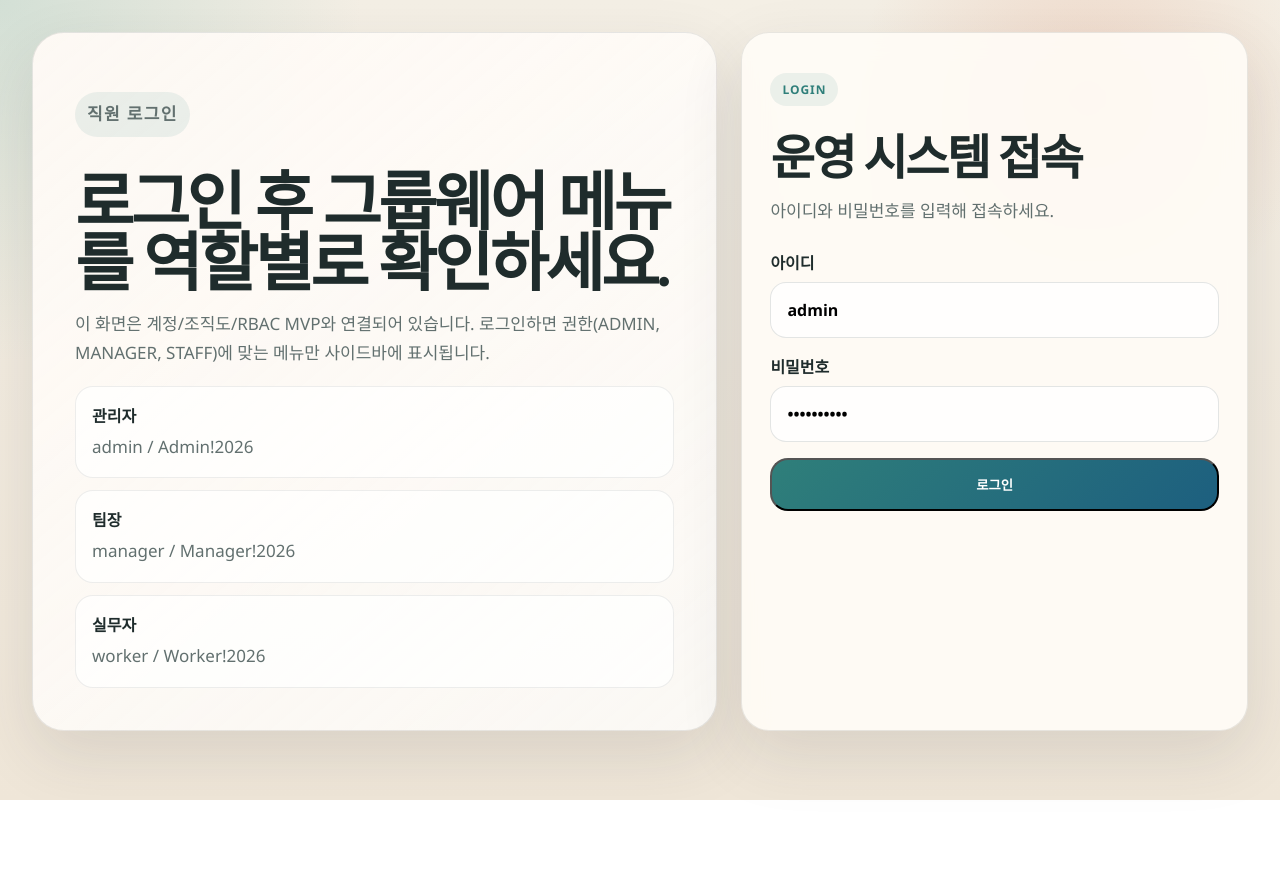
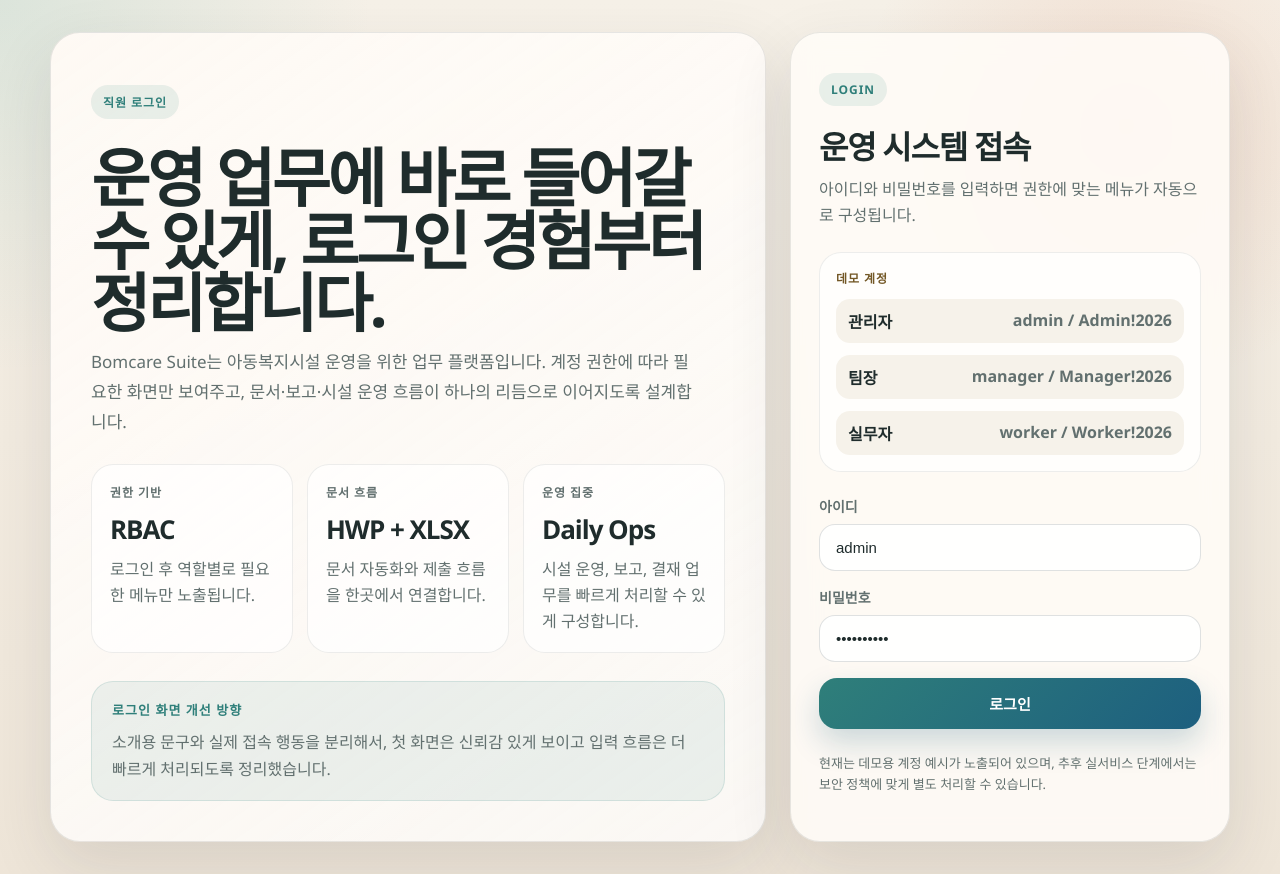
Before and after one commit to kingwabg/sc, a Next.js app in the folder bomcare-suite/apps/web/: page /login in a window 1280 px wide. Before the commit the page ends 800 px from the top, so only its background shows below. Built offline with nearby package versions, Linux system fonts and the light colour scheme.

Commit message:
feat: redesign login page ui

```diff
--- /dev/null
+++ b/bomcare-suite/apps/web/app/login/login.module.css
@@ -0,0 +1,308 @@
+.page {
+  min-height: 100vh;
+  padding: 32px;
+  display: flex;
+  align-items: center;
+  justify-content: center;
+  background:
+    radial-gradient(circle at top left, rgba(125, 183, 173, 0.22), transparent 24%),
+    radial-gradient(circle at 88% 14%, rgba(217, 120, 82, 0.16), transparent 20%),
+    linear-gradient(180deg, #f6f1e8 0%, #eee5d8 100%);
+}
+
+.shell {
+  width: min(1180px, 100%);
+  display: grid;
+  grid-template-columns: minmax(0, 1.05fr) minmax(380px, 440px);
+  gap: 24px;
+  align-items: stretch;
+}
+
+.hero,
+.card {
+  border: 1px solid rgba(31, 44, 44, 0.1);
+  border-radius: 30px;
+  box-shadow: 0 24px 64px rgba(47, 53, 54, 0.12);
+}
+
+.hero {
+  padding: 40px;
+  background: linear-gradient(145deg, rgba(255, 250, 245, 0.95), rgba(255, 255, 255, 0.72));
+  display: flex;
+  flex-direction: column;
+  justify-content: space-between;
+  gap: 28px;
+}
+
+.eyebrow {
+  display: inline-flex;
+  width: fit-content;
+  align-items: center;
+  gap: 8px;
+  padding: 8px 12px;
+  border-radius: 999px;
+  background: rgba(47, 127, 122, 0.1);
+  color: #2f7f7a;
+  font-size: 12px;
+  font-weight: 800;
+  letter-spacing: 0.08em;
+  text-transform: uppercase;
+}
+
+.heroTitle {
+  margin: 16px 0 12px;
+  font-size: clamp(34px, 5vw, 64px);
+  line-height: 0.98;
+  letter-spacing: -0.05em;
+  color: #1f2c2c;
+}
+
+.heroText,
+.helper,
+.demoValue,
+.noteText,
+.label {
+  color: #62706f;
+}
+
+.heroText {
+  margin: 0;
+  max-width: 62ch;
+  font-size: 17px;
+  line-height: 1.75;
+}
+
+.featureGrid {
+  display: grid;
+  grid-template-columns: repeat(3, minmax(0, 1fr));
+  gap: 14px;
+}
+
+.featureCard {
+  padding: 18px;
+  border-radius: 22px;
+  border: 1px solid rgba(31, 44, 44, 0.08);
+  background: rgba(255, 255, 255, 0.68);
+}
+
+.featureLabel {
+  display: block;
+  margin-bottom: 10px;
+  font-size: 12px;
+  font-weight: 800;
+  letter-spacing: 0.08em;
+  text-transform: uppercase;
+  color: #62706f;
+}
+
+.featureValue {
+  font-size: 26px;
+  font-weight: 800;
+  letter-spacing: -0.04em;
+  color: #1f2c2c;
+}
+
+.featureText {
+  margin: 10px 0 0;
+  color: #62706f;
+  line-height: 1.6;
+}
+
+.noteBox {
+  display: grid;
+  gap: 10px;
+  padding: 18px 20px;
+  border-radius: 22px;
+  background: rgba(47, 127, 122, 0.08);
+  border: 1px solid rgba(47, 127, 122, 0.14);
+}
+
+.noteTitle {
+  font-size: 13px;
+  font-weight: 800;
+  letter-spacing: 0.08em;
+  text-transform: uppercase;
+  color: #2f7f7a;
+}
+
+.noteText {
+  margin: 0;
+  line-height: 1.65;
+}
+
+.card {
+  padding: 28px;
+  background: rgba(255, 252, 247, 0.88);
+  backdrop-filter: blur(14px);
+  display: flex;
+  flex-direction: column;
+  gap: 24px;
+}
+
+.cardHeader {
+  display: grid;
+  gap: 12px;
+}
+
+.cardTitle {
+  margin: 0;
+  font-size: 32px;
+  line-height: 1.05;
+  letter-spacing: -0.04em;
+  color: #1f2c2c;
+}
+
+.helper {
+  margin: 0;
+  line-height: 1.65;
+}
+
+.demoBox {
+  display: grid;
+  gap: 12px;
+  padding: 16px;
+  border-radius: 22px;
+  background: rgba(255, 255, 255, 0.74);
+  border: 1px solid rgba(31, 44, 44, 0.08);
+}
+
+.demoTitle {
+  font-size: 12px;
+  font-weight: 800;
+  letter-spacing: 0.08em;
+  text-transform: uppercase;
+  color: #735826;
+}
+
+.demoItem {
+  display: flex;
+  justify-content: space-between;
+  gap: 16px;
+  padding: 10px 12px;
+  border-radius: 14px;
+  background: rgba(244, 239, 229, 0.78);
+}
+
+.demoKey {
+  font-weight: 700;
+  color: #1f2c2c;
+}
+
+.demoValue {
+  font-weight: 700;
+}
+
+.form {
+  display: grid;
+  gap: 16px;
+}
+
+.field {
+  display: grid;
+  gap: 8px;
+}
+
+.label {
+  font-size: 14px;
+  font-weight: 700;
+}
+
+.input {
+  width: 100%;
+  padding: 14px 16px;
+  border-radius: 16px;
+  border: 1px solid rgba(31, 44, 44, 0.14);
+  background: rgba(255, 255, 255, 0.95);
+  color: #1f2c2c;
+  font-size: 15px;
+  transition: border-color 0.2s ease, box-shadow 0.2s ease, transform 0.2s ease;
+}
+
+.input:focus {
+  outline: none;
+  border-color: rgba(47, 127, 122, 0.6);
+  box-shadow: 0 0 0 4px rgba(47, 127, 122, 0.12);
+}
+
+.error {
+  margin: 0;
+  padding: 12px 14px;
+  border-radius: 14px;
+  background: rgba(217, 120, 82, 0.12);
+  border: 1px solid rgba(217, 120, 82, 0.24);
+  color: #9a4e30;
+  font-size: 14px;
+  line-height: 1.55;
+}
+
+.submit {
+  border: 0;
+  border-radius: 18px;
+  padding: 15px 18px;
+  font-size: 15px;
+  font-weight: 800;
+  color: #fff;
+  background: linear-gradient(135deg, #2f7f7a, #1d5f7f);
+  cursor: pointer;
+  box-shadow: 0 14px 30px rgba(29, 95, 127, 0.22);
+  transition: transform 0.18s ease, box-shadow 0.18s ease, opacity 0.18s ease;
+}
+
+.submit:hover {
+  transform: translateY(-1px);
+  box-shadow: 0 18px 34px rgba(29, 95, 127, 0.26);
+}
+
+.submit:active {
+  transform: translateY(0);
+}
+
+.footerNote {
+  margin: 0;
+  font-size: 13px;
+  line-height: 1.6;
+  color: #62706f;
+}
+
+@media (max-width: 1080px) {
+  .shell {
+    grid-template-columns: 1fr;
+  }
+
+  .hero {
+    order: 2;
+  }
+
+  .card {
+    order: 1;
+  }
+}
+
+@media (max-width: 720px) {
+  .page {
+    padding: 18px;
+  }
+
+  .hero,
+  .card {
+    padding: 22px;
+    border-radius: 24px;
+  }
+
+  .featureGrid {
+    grid-template-columns: 1fr;
+  }
+
+  .demoItem {
+    flex-direction: column;
+    gap: 6px;
+  }
+
+  .heroTitle {
+    font-size: 36px;
+  }
+
+  .cardTitle {
+    font-size: 28px;
+  }
+}
--- a/bomcare-suite/apps/web/app/login/page.tsx
+++ b/bomcare-suite/apps/web/app/login/page.tsx
@@ -3,6 +3,19 @@
 import { FormEvent, useState } from "react";
 import { useRouter } from "next/navigation";
 import { authenticate, setSessionUser } from "../../lib/identity-store";
+import styles from "./login.module.css";
+
+const demoAccounts = [
+  { label: "관리자", value: "admin / Admin!2026" },
+  { label: "팀장", value: "manager / Manager!2026" },
+  { label: "실무자", value: "worker / Worker!2026" }
+];
+
+const highlights = [
+  { label: "권한 기반", value: "RBAC", text: "로그인 후 역할별로 필요한 메뉴만 노출됩니다." },
+  { label: "문서 흐름", value: "HWP + XLSX", text: "문서 자동화와 제출 흐름을 한곳에서 연결합니다." },
+  { label: "운영 집중", value: "Daily Ops", text: "시설 운영, 보고, 결재 업무를 빠르게 처리할 수 있게 구성합니다." }
+];
 
 export default function LoginPage() {
   const router = useRouter();
@@ -22,51 +35,88 @@ export default function LoginPage() {
   };
 
   return (
-    <main className="landing">
-      <section className="landing-hero">
-        <div className="landing-copy">
-          <p className="eyebrow">직원 로그인</p>
-          <h1>로그인 후 그룹웨어 메뉴를 역할별로 확인하세요.</h1>
-          <p>
-            이 화면은 계정/조직도/RBAC MVP와 연결되어 있습니다. 로그인하면 권한(ADMIN, MANAGER, STAFF)에 맞는
-            메뉴만 사이드바에 표시됩니다.
-          </p>
-
-          <div className="stack-list">
-            <div className="stack-item">
-              <strong>관리자</strong>
-              <p>admin / Admin!2026</p>
-            </div>
-            <div className="stack-item">
-              <strong>팀장</strong>
-              <p>manager / Manager!2026</p>
-            </div>
-            <div className="stack-item">
-              <strong>실무자</strong>
-              <p>worker / Worker!2026</p>
-            </div>
-          </div>
-        </div>
-
-        <article className="auth-card">
+    <main className={styles.page}>
+      <section className={styles.shell}>
+        <section className={styles.hero}>
           <div>
-            <p className="eyebrow">Login</p>
-            <h2>운영 시스템 접속</h2>
-            <p className="muted-copy">아이디와 비밀번호를 입력해 접속하세요.</p>
+            <p className={styles.eyebrow}>직원 로그인</p>
+            <h1 className={styles.heroTitle}>운영 업무에 바로 들어갈 수 있게, 로그인 경험부터 정리합니다.</h1>
+            <p className={styles.heroText}>
+              Bomcare Suite는 아동복지시설 운영을 위한 업무 플랫폼입니다. 계정 권한에 따라 필요한 화면만
+              보여주고, 문서·보고·시설 운영 흐름이 하나의 리듬으로 이어지도록 설계합니다.
+            </p>
           </div>
 
-          <form className="auth-form" onSubmit={submit}>
-            <label>
-              아이디
-              <input type="text" value={loginId} onChange={(e) => setLoginId(e.target.value)} />
+          <div className={styles.featureGrid}>
+            {highlights.map((item) => (
+              <article key={item.label} className={styles.featureCard}>
+                <span className={styles.featureLabel}>{item.label}</span>
+                <strong className={styles.featureValue}>{item.value}</strong>
+                <p className={styles.featureText}>{item.text}</p>
+              </article>
+            ))}
+          </div>
+
+          <div className={styles.noteBox}>
+            <strong className={styles.noteTitle}>로그인 화면 개선 방향</strong>
+            <p className={styles.noteText}>
+              소개용 문구와 실제 접속 행동을 분리해서, 첫 화면은 신뢰감 있게 보이고 입력 흐름은 더 빠르게
+              처리되도록 정리했습니다.
+            </p>
+          </div>
+        </section>
+
+        <article className={styles.card}>
+          <header className={styles.cardHeader}>
+            <p className={styles.eyebrow}>Login</p>
+            <h2 className={styles.cardTitle}>운영 시스템 접속</h2>
+            <p className={styles.helper}>아이디와 비밀번호를 입력하면 권한에 맞는 메뉴가 자동으로 구성됩니다.</p>
+          </header>
+
+          <div className={styles.demoBox}>
+            <strong className={styles.demoTitle}>데모 계정</strong>
+            {demoAccounts.map((account) => (
+              <div key={account.label} className={styles.demoItem}>
+                <span className={styles.demoKey}>{account.label}</span>
+                <span className={styles.demoValue}>{account.value}</span>
+              </div>
+            ))}
+          </div>
+
+          <form className={styles.form} onSubmit={submit}>
+            <label className={styles.field}>
+              <span className={styles.label}>아이디</span>
+              <input
+                className={styles.input}
+                type="text"
+                value={loginId}
+                onChange={(e) => setLoginId(e.target.value)}
+                autoComplete="username"
+              />
             </label>
-            <label>
-              비밀번호
-              <input type="password" value={password} onChange={(e) => setPassword(e.target.value)} />
+
+            <label className={styles.field}>
+              <span className={styles.label}>비밀번호</span>
+              <input
+                className={styles.input}
+                type="password"
+                value={password}
+                onChange={(e) => setPassword(e.target.value)}
+                autoComplete="current-password"
+              />
             </label>
-            {error ? <p className="muted-copy">{error}</p> : null}
-            <button type="submit">로그인</button>
+
+            {error ? <p className={styles.error}>{error}</p> : null}
+
+            <button className={styles.submit} type="submit">
+              로그인
+            </button>
           </form>
+
+          <p className={styles.footerNote}>
+            현재는 데모용 계정 예시가 노출되어 있으며, 추후 실서비스 단계에서는 보안 정책에 맞게 별도 처리할 수
+            있습니다.
+          </p>
         </article>
       </section>
     </main>
```
